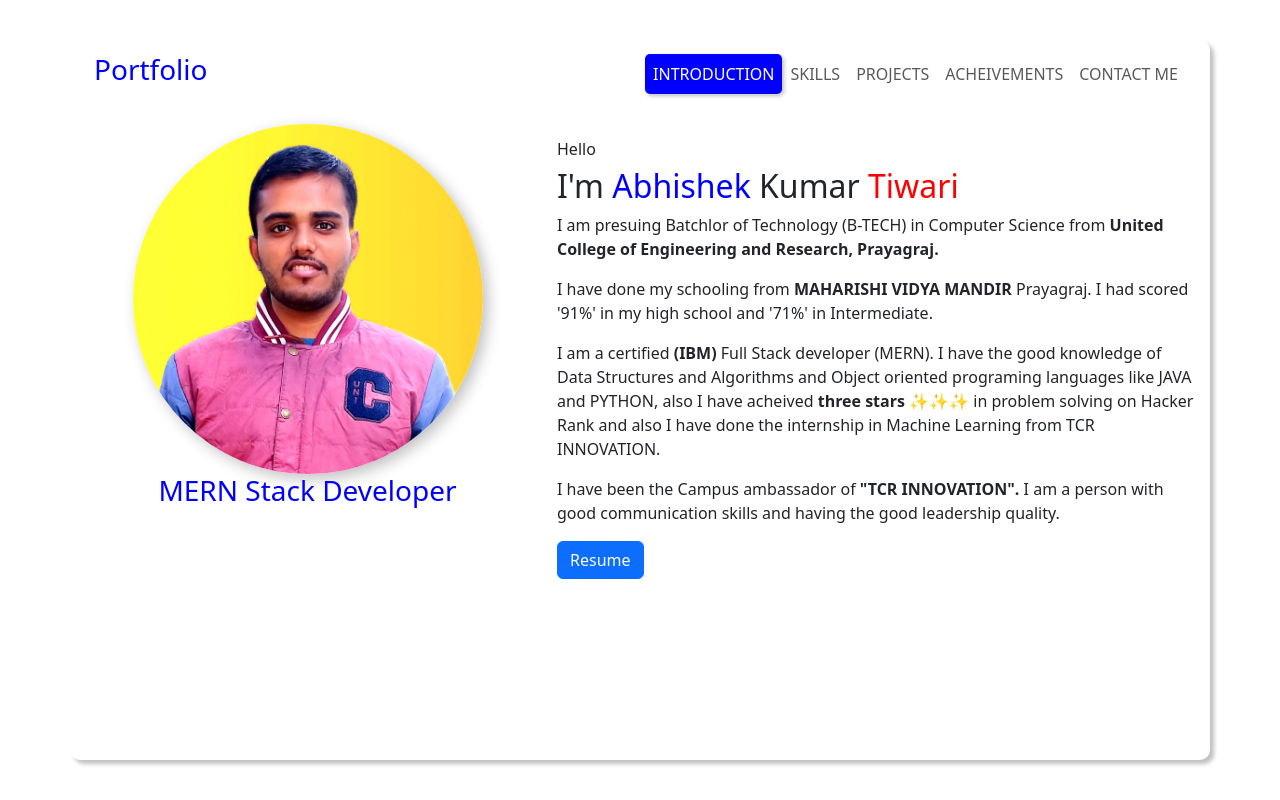
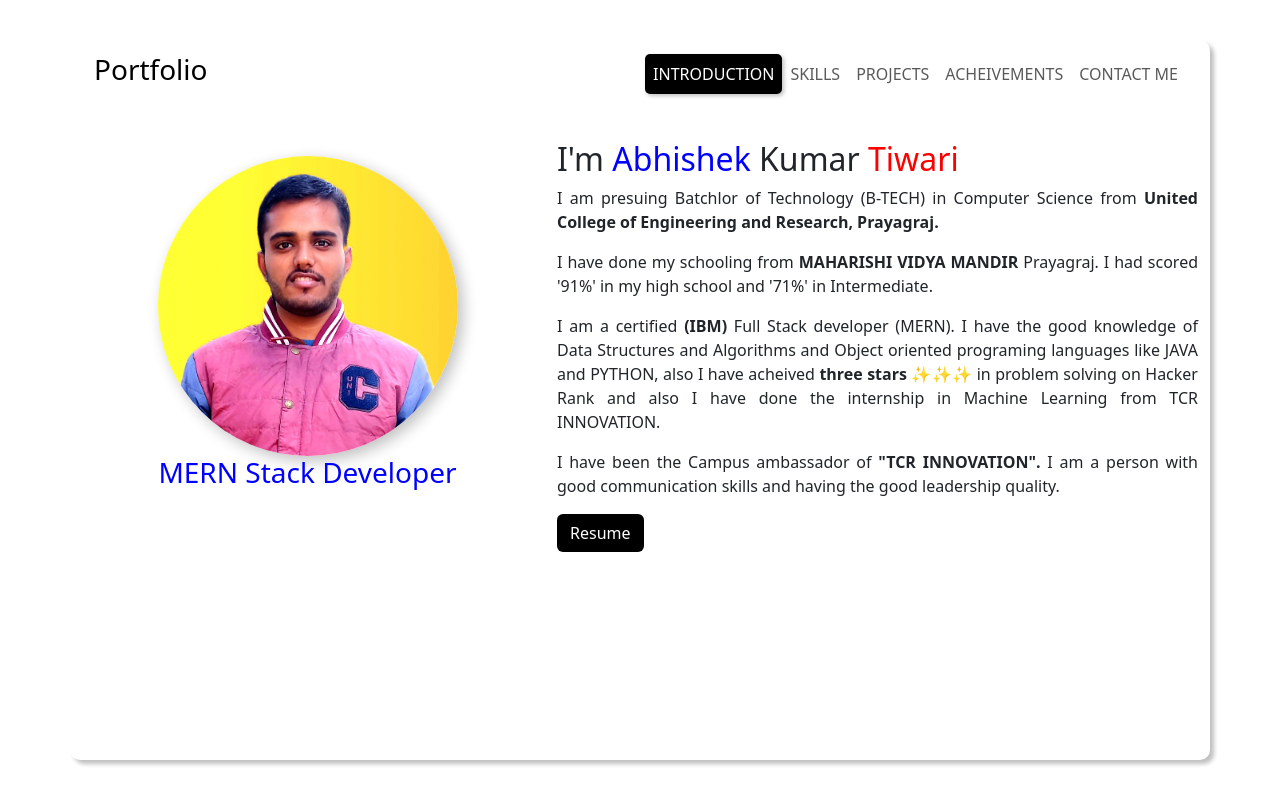
Before and after one commit to Suraj-tiwari973/Suraj-Portfolio-React, a React (Create React App) app: page / in a window 1280 px wide. Built offline with nearby package versions, Linux system fonts and the light colour scheme.

Commit message:
commit 3

```diff
--- a/src/App.css
+++ b/src/App.css
@@ -1,7 +1,7 @@
 .intro{
     border-radius: 5px;
     box-shadow: 2px 2px 4px silver;
-    background-color: blue;
+    background-color: black;
 
 }
 .intro:hover{
@@ -40,6 +40,7 @@
 
 .data{
     margin-top: 2em;
+    text-align: justify;
 }
 
 .img-parent{
@@ -56,15 +57,19 @@
 }
 
 .img{
-    width: 350px;
+    width: 300px;
     border-radius: 50%;
-    height: 350px;
+    height: 300px;
+    margin-top: 3em;
     box-shadow: 5px 5px 15px silver;
 }
 @media (max-width:350px) {
     .img{
         width: 250px;
         height: 250px;
+    }
+    .column1{
+        height: 20em;
     }
 }
 
@@ -74,3 +79,12 @@
     }
 
 }
+.btn{
+    background-color: black;
+    color: white;
+    margin-bottom: 1em;
+}
+.btn:hover{
+    background-color: aqua;
+    transition: 0.4s;
+}
--- a/src/components/Navbar.jsx
+++ b/src/components/Navbar.jsx
@@ -6,7 +6,7 @@ export default function Navbar() {
       <nav className="navbar navbar-expand-lg navbar-whitesmoke bg-whitesmoke container-fluid">
         <div className="container-fluid">
           <a className="navbar-brand" href="#">
-            <h3 style={{color:"blue"}}>Portfolio</h3>
+            <h3 style={{color:"black"}}>Portfolio</h3>
           </a>
 
           <button
--- a/src/pages/Home.jsx
+++ b/src/pages/Home.jsx
@@ -15,7 +15,7 @@ export default function Home() {
 
               <div className="col-12 col-lg-7 column2">
                 <div className='data'>
-                  <h6>Hello</h6>
+
                   <h2>I'm <font style={{color:"blue"}}>Abhishek</font> Kumar <font style={{color:"red"}}>Tiwari</font></h2>
                   <p>I am presuing Batchlor of Technology (B-TECH) in Computer Science from <strong>United College of Engineering and Research, Prayagraj.</strong></p>
 
@@ -25,7 +25,7 @@ export default function Home() {
 
                   <p>I have been the Campus ambassador of <strong>"TCR INNOVATION".</strong> I am a person with good communication skills and having the good leadership quality.</p>
 
-                  <a href="https://drive.google.com/file/d/1VNqPcpkQ6pCjLPNovZkPTQL00yMsIxJo/view?usp=sharing" class="btn btn-primary">Resume</a>
+                  <a href="https://drive.google.com/file/d/1VNqPcpkQ6pCjLPNovZkPTQL00yMsIxJo/view?usp=sharing" class="btn">Resume</a>
                 </div>
               </div>
             </div>
```
